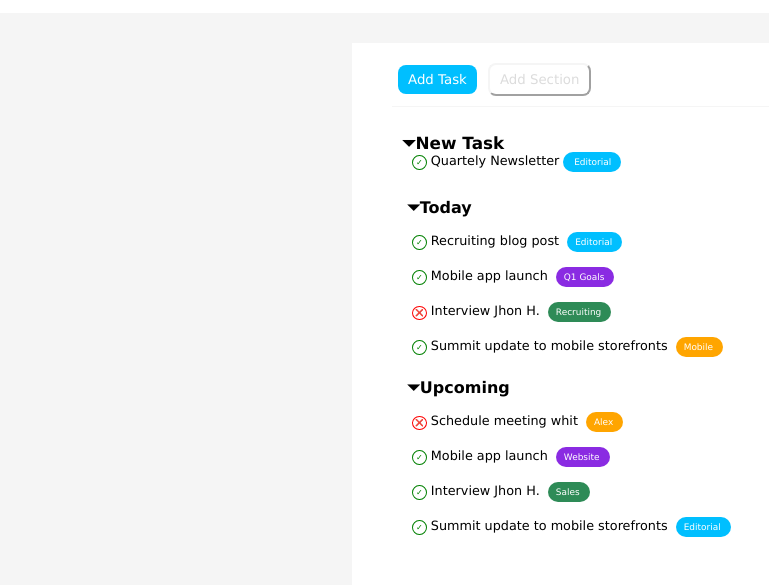
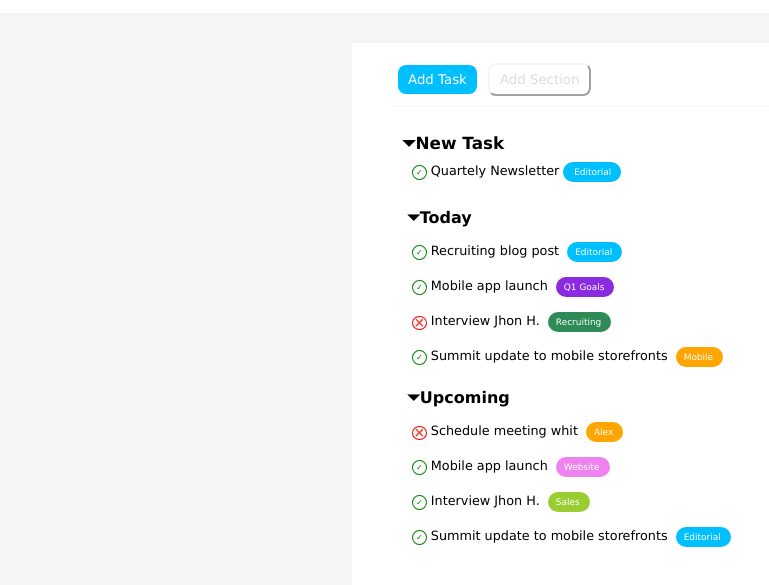
Before and after one commit to Omarespo-dev/html-css-toboolist, a plain HTML site: page index.html in a window 1280 px wide. Shown: the part 87-672 px from the top of the page, without its empty margins (0-769 px from the left). Drawn offline with Linux system fonts and the light colour scheme.

Commit message:
COMPLETATO

```diff
--- a/css/style.css
+++ b/css/style.css
@@ -96,7 +96,7 @@ main{
     list-style: none;
     font-size: 80%;
     margin-left: 20px;
-    margin-top: 0px;
+    margin-top: 10px;
 }
 
 
@@ -224,3 +224,32 @@ main{
 .container--ul li{
     padding: 10px;
 }
+
+.container--span1{
+    color: white;
+    margin-left: 4px;
+    background-color: violet;
+    padding: 5px 10px 5px 8px;
+    border-color: deepskyblue;
+    border-radius: 10px;
+    font-size: 70%;
+}
+
+.container--span2{
+    color: white;
+    margin-left: 4px;
+    background-color: yellowgreen;
+    padding: 5px 10px 5px 8px;
+    border-color: deepskyblue;
+    border-radius: 10px;
+    font-size: 70%;
+}
+.container--span3{
+    color: white;
+    margin-left: 4px;
+    background-color: orange;
+    padding: 5px 10px 5px 8px;
+    border-color: deepskyblue;
+    border-radius: 10px;
+    font-size: 70%;
+}
--- a/index.html
+++ b/index.html
@@ -51,9 +51,9 @@
             <h3 class="class-h3final">&#9207;Upcoming</h3>
 
             <ul class="container--ul">
-                <li class="frecciarossa" > Schedule meeting whit <span class="container-span3">Alex</span></li>
-                <li class="frecciaverde" > Mobile app launch <span class="container-span1">Website </span></li>
-                <li class="frecciaverde" > Interview Jhon H. <span class="container-span2">Sales </span></li>
+                <li class="frecciarossa" > Schedule meeting whit <span class="container--span3">Alex</span></li>
+                <li class="frecciaverde" > Mobile app launch <span class="container--span1">Website </span></li>
+                <li class="frecciaverde" > Interview Jhon H. <span class="container--span2">Sales </span></li>
                 <li class="frecciaverde" > Summit update to mobile storefronts <span class="container-span">Editorial </span></li>
             </ul>
 
```
